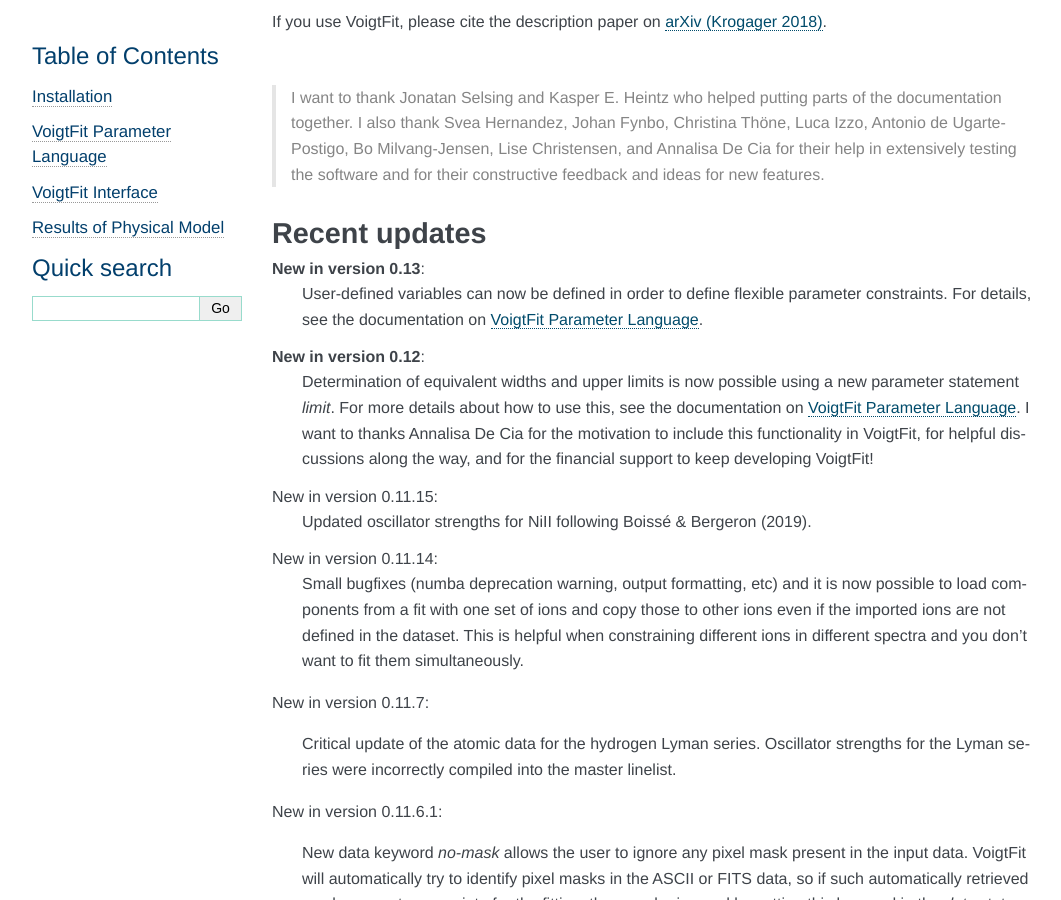
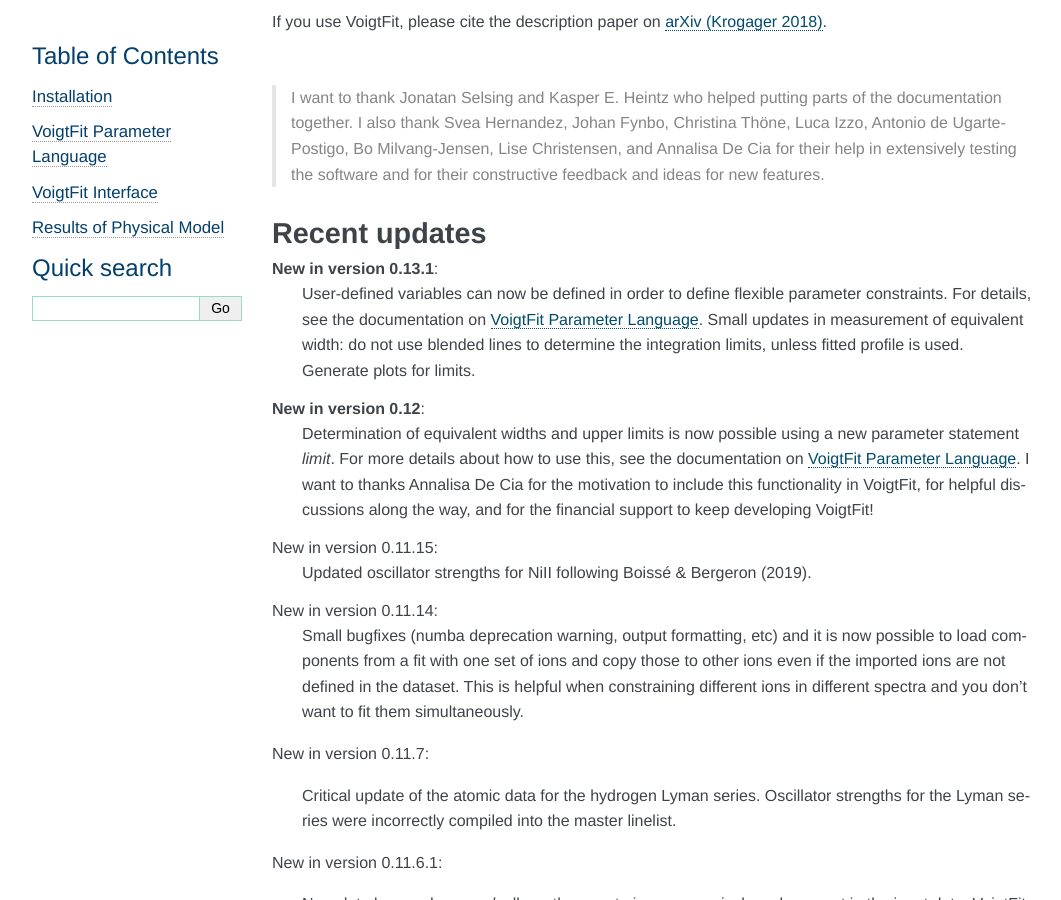
Before and after one commit to jkrogager/VoigtFit, a Sphinx documentation site: the page built from docs/index.rst, in a window 1280 px wide and 900 px high, scrolled down 402 px. Shown: the whole window, without its empty margins (98-1159 px from the left). Built offline with Sphinx 7.4.7, drawn with Linux system fonts in a browser that asks for light colours.

Commit message:
bugfix in limit filename + docs

```diff
--- a/docs/index.rst
+++ b/docs/index.rst
@@ -35,9 +35,9 @@
 Recent updates
 --------------
 
-**New in version 0.13**:
+**New in version 0.13.1**:
   User-defined variables can now be defined in order to define flexible parameter constraints.
-  For details, see the documentation on :ref:`documentation`.
+  For details, see the documentation on :ref:`documentation`. Small updates in measurement of equivalent width: do not use blended lines to determine the integration limits, unless fitted profile is used. Generate plots for limits.
 
 **New in version 0.12**:
   Determination of equivalent widths and upper limits is now possible using a new parameter statement `limit`.
```
Also changed, not shown: 2 other files.
